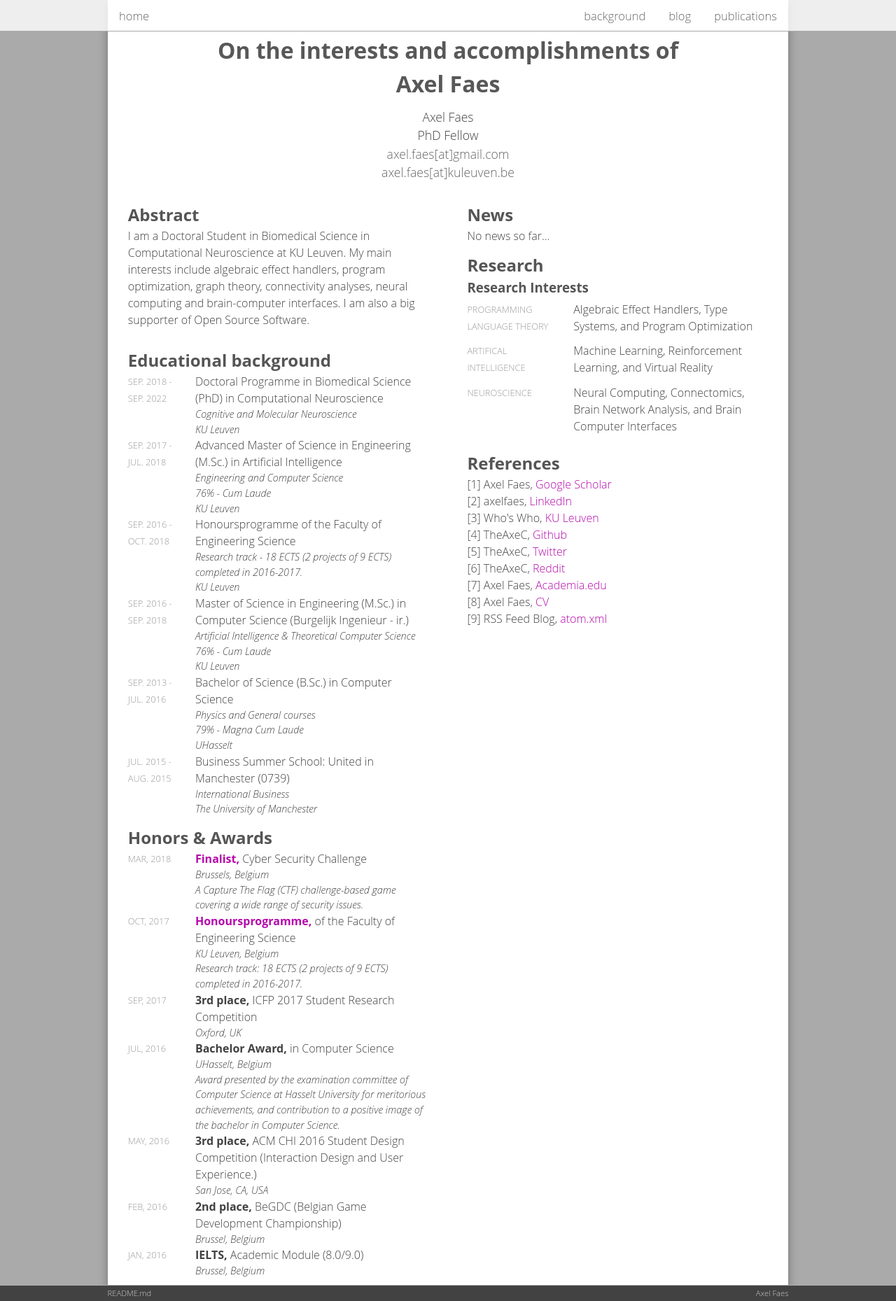
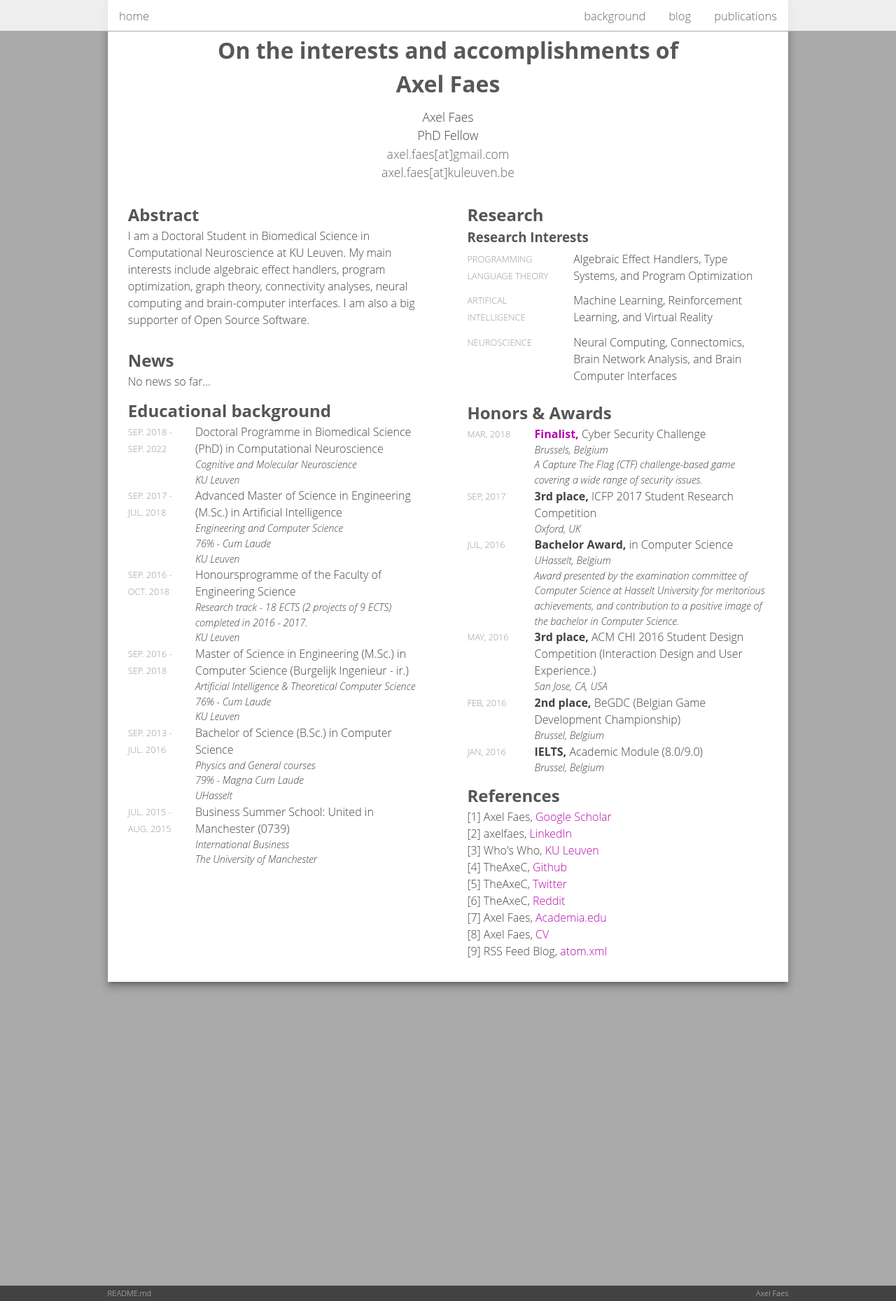
Before and after one commit to TheAxeC/theaxec.github.io, a Jekyll site: the page built from _pages/index.html, in a window 1280 px wide. Shown: the whole page at 70% size. Built offline with Jekyll 4.4.1, drawn with Linux system fonts in a browser that asks for light colours.

Commit message:
update homepage

```diff
--- a/_data/education.yml
+++ b/_data/education.yml
@@ -16,12 +16,13 @@ education:
     specialization: Engineering and Computer Science
 
   - title: Honoursprogramme of the Faculty of Engineering Science
+    # url: https://eng.kuleuven.be/studeren/engineering-essentials/honoursprogramma
     location: KU Leuven
     city: Leuven, Belgium
     datetime: 2017-10-01 15:59:00-0400
     duration: Sep. 2016 - Oct. 2018
     # grade: "76% - Cum Laude"
-    specialization: Research track - 18 ECTS (2 projects of 9 ECTS) completed in 2016-2017.
+    specialization: Research track - 18 ECTS (2 projects of 9 ECTS) completed in 2016 - 2017.
 
   - title: Master of Science in Engineering (M.Sc.) in Computer Science (Burgelijk Ingenieur - ir.)
     location: KU Leuven
--- a/_pages/index.html
+++ b/_pages/index.html
@@ -16,16 +16,16 @@ float: left
     {{ site.data.main.description.content | newline_to_br | markdownify }}
   </div>
 
+  {% include pages/news.html %}
+
   {% include pages/education.html %}
-
-  {% include pages/honours.html %}
 </div>
 
 
 <div class="academic academic-right-column">
-  {% include pages/news.html %}
+  {% include pages/research.html %}
 
-  {% include pages/research.html %}
+  {% include pages/honours.html %}
 
   {% include pages/references.html %}
 </div
```
Also changed, not shown: _data/awards.yml (+8 -8 lines).
